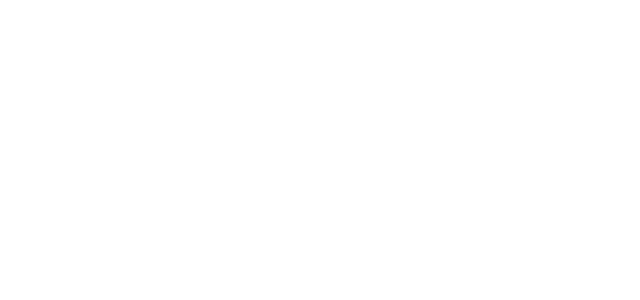
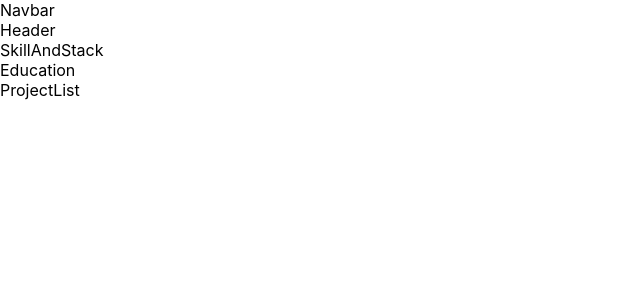
Before and after one commit to Lyuhitto/portfolio, a React (Create React App) app: page / in a window 1280 px wide. Shown: the top 300 px of the page, without its empty margins (0-640 px from the left). Built offline with nearby package versions, Linux system fonts and the light colour scheme.

Commit message:
Specify the default layout
Specify the default layout.

```diff
--- a/src/App.js
+++ b/src/App.js
@@ -1,5 +1,19 @@
+import Header from './sections/Header/Header';
+import Navbar from './sections/Navbar/Navbar';
+import SkillAndStack from './sections/SkillAndStack/SkillAndStack';
+import Education from './sections/Education/Education';
+import ProjectList from './sections/ProjectList/ProjectList';
+
 function App() {
-  return <></>;
+  return (
+    <>
+      <Navbar />
+      <Header />
+      <SkillAndStack />
+      <Education />
+      <ProjectList />
+    </>
+  );
 }
 
 export default App;
--- /dev/null
+++ b/src/sections/Education/Education.jsx
@@ -0,0 +1,7 @@
+import React from 'react'
+
+export default function Education() {
+  return (
+    <div>Education</div>
+  )
+}
--- /dev/null
+++ b/src/sections/Header/Header.jsx
@@ -0,0 +1,7 @@
+import React from 'react'
+
+export default function Header() {
+  return (
+    <div>Header</div>
+  )
+}
--- /dev/null
+++ b/src/sections/Navbar/Navbar.jsx
@@ -0,0 +1,7 @@
+import React from 'react'
+
+export default function Navbar() {
+  return (
+    <div>Navbar</div>
+  )
+}
--- /dev/null
+++ b/src/sections/ProjectList/ProjectList.jsx
@@ -0,0 +1,7 @@
+import React from 'react'
+
+export default function ProjectList() {
+  return (
+    <div>ProjectList</div>
+  )
+}
--- /dev/null
+++ b/src/sections/SkillAndStack/SkillAndStack.jsx
@@ -0,0 +1,7 @@
+import React from 'react'
+
+export default function SkillAndStack() {
+  return (
+    <div>SkillAndStack</div>
+  )
+}
```
